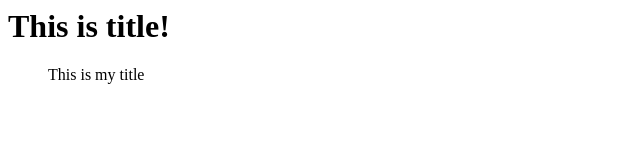
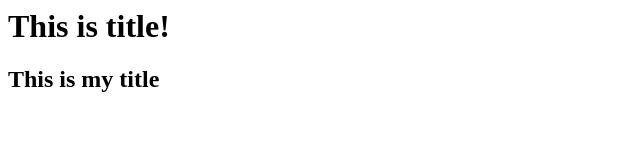
Before and after one commit to ajkeith84/myhome, a plain HTML site: page index.html in a window 1280 px wide. Shown: the whole page, without its empty margins (0-640 px from the left). Drawn offline with Linux system fonts and the light colour scheme.

Commit message:
Update index.html

```diff
--- a/index.html
+++ b/index.html
@@ -1,2 +1,2 @@
 <h1>This is title!</h1>
-<ol>This is my title</ol>
+<h2>This is my title</h2>
```
